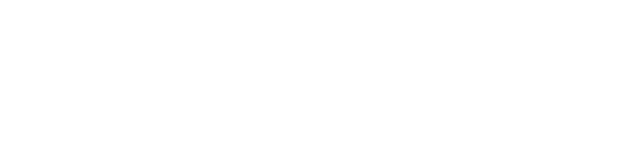
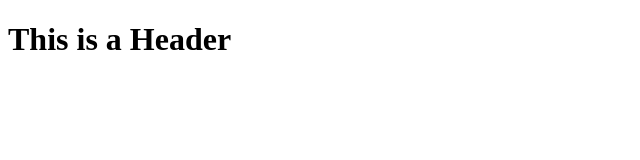
Before and after one commit to jnysms/git-test, a website: page index.html in a window 1280 px wide. Shown: the whole page, without its empty margins (0-640 px from the left). Drawn offline with Linux system fonts and the light colour scheme.

Commit message:
first commit

```diff
--- a/index.html
+++ b/index.html
@@ -1,12 +1,6 @@
 <!DOCTYPE html>
-<html lang="en">
-<head>
-    <meta charset="UTF-8">
-    <meta name="viewport" content="width=device-width, initial-scale=1.0">
-    <meta http-equiv="X-UA-Compatible" content="ie=edge">
-    <title>This is a title.</title>
-</head>
-<body>
-
-</body>
+<html>
+   <body>
+      <h1>This is a Header</h1>
+   </body>
 </html>
```
Also changed, not shown: package.json (added, +11 -0 lines).
